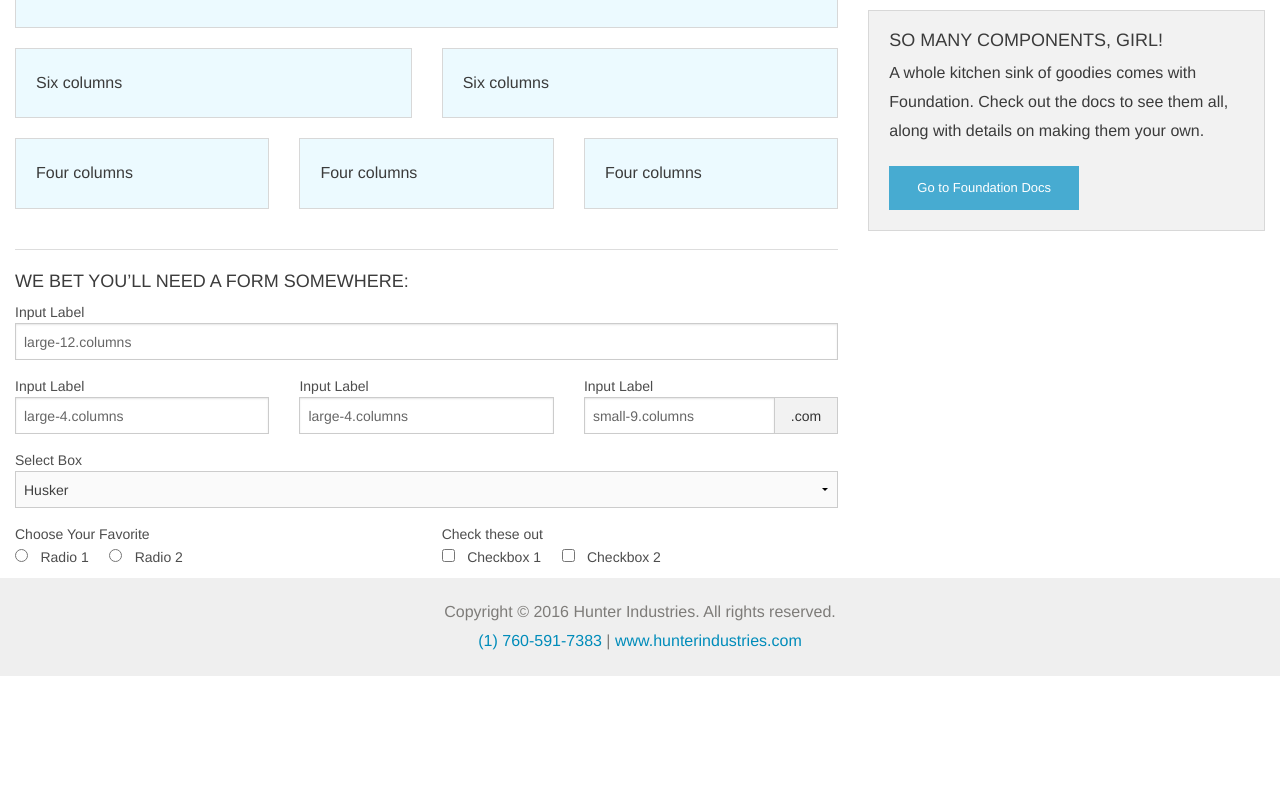
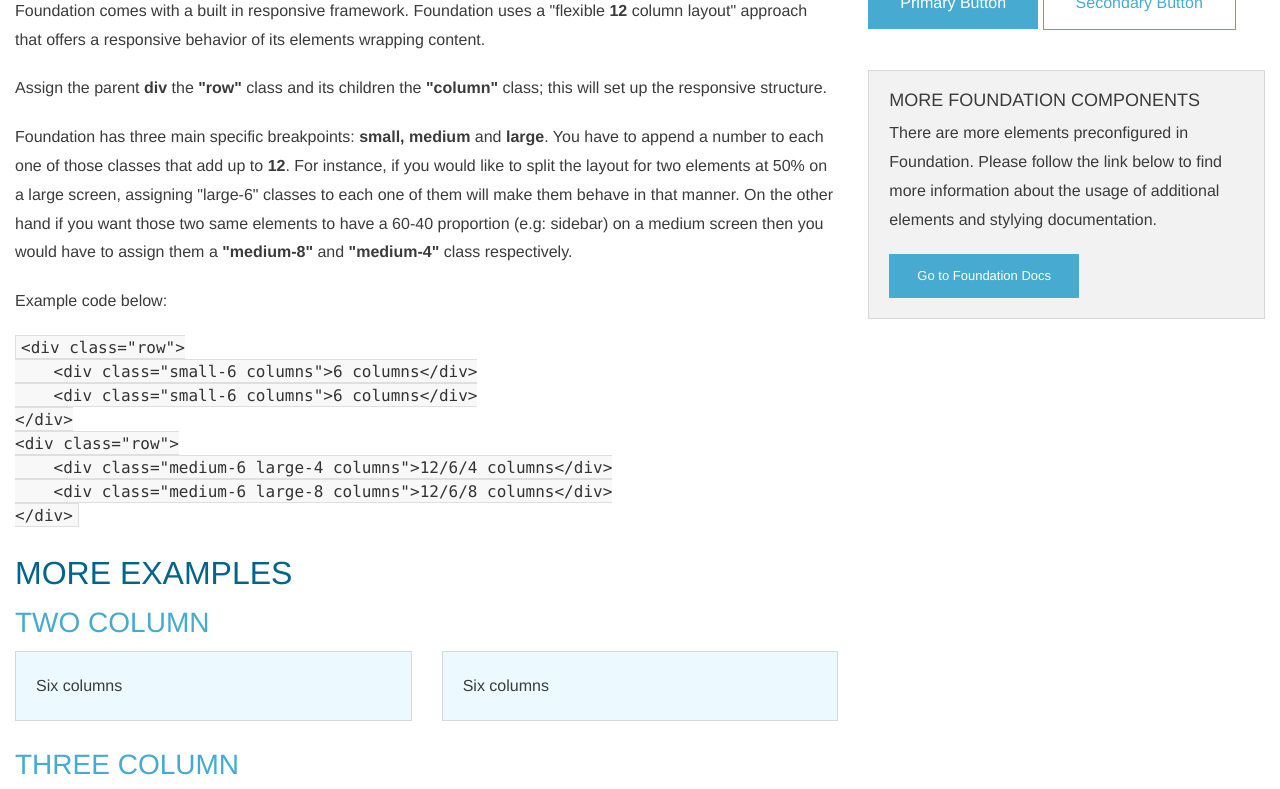
Before and after one commit to tulliav/HunterFoundation, a website: page pagetemplate.html in a window 1280 px wide. Shown: the part 384-1173 px from the top of the page. Before the commit the page ends 1060 px from the top, so only its background shows below. Drawn offline with Linux system fonts and the light colour scheme.

Commit message:
Content update, style fixing
Added content for hyperlink usage along with its new "secondary" class. Created content for the template.html page and fixed css/js issues in all pages.

```diff
--- a/js/app.js
+++ b/js/app.js
@@ -7,7 +7,7 @@
 	//scroll animation
 	$('a').click(function(){
 	    $('html, body').animate({
-	        scrollTop: $( $.attr(this, 'href') ).offset().top
+	        scrollTop: $( $.attr(this, 'href') ).offset().top - 60
 	    }, 500);
 	    return false;
 	});
--- a/pagetemplate.html
+++ b/pagetemplate.html
@@ -85,17 +85,28 @@
         </div>
         <div class="column"></div>
     </div>
-    <div class="row">
+    <div class="main row">
         <div class="large-8 medium-8 columns">
-            <h2>Columns</h2>
-            <p>Foundation comes with a built in responsive framework.</p>
-            <!-- Grid Example -->
-            <div class="row">
-                <div class="large-12 columns ">
-                    <div class="callout panel">
-                    </div>
-                </div>
+            <h2>Examples</h2>
+            <p>Foundation comes with a built in responsive framework. Foundation uses a "flexible <strong>12</strong> column layout" approach that offers a responsive behavior of its elements wrapping content.</p>
+
+            <p>Assign the parent <strong>div</strong> the <strong>"row"</strong> class and its children the <strong>"column"</strong> class; this will set up the responsive structure.</p>
+            <p>Foundation has three main specific breakpoints: <strong>small, medium</strong> and <strong>large</strong>. You have to append a number to each one of those classes that add up to <strong>12</strong>. For instance, if you would like to split the layout for two elements at 50% on a large screen, assigning "large-6" classes to each one of them will make them behave in that manner. On the other hand if you want those two same elements to have a 60-40 proportion (e.g: sidebar) on a medium screen then you would have to assign them a <strong>"medium-8"</strong> and <strong>"medium-4"</strong> class respectively.</p>
+            <p>Example code below:</p>
+            <div class="docs-code" data-docs-code="">
+            <pre>
+<code class="html"><span class="hljs-tag">&lt;<span class="hljs-name">div</span> <span class="hljs-attr">class</span>=<span class="hljs-string">"row"</span>&gt;</span>
+    <span class="hljs-tag">&lt;<span class="hljs-name">div</span> <span class="hljs-attr">class</span>=<span class="hljs-string">"small-6 columns"</span>&gt;</span>6 columns<span class="hljs-tag">&lt;/<span class="hljs-name">div</span>&gt;</span>
+    <span class="hljs-tag">&lt;<span class="hljs-name">div</span> <span class="hljs-attr">class</span>=<span class="hljs-string">"small-6 columns"</span>&gt;</span>6 columns<span class="hljs-tag">&lt;/<span class="hljs-name">div</span>&gt;</span>
+<span class="hljs-tag">&lt;/<span class="hljs-name">div</span>&gt;</span>
+<span class="hljs-tag">&lt;<span class="hljs-name">div</span> <span class="hljs-attr">class</span>=<span class="hljs-string">"row"</span>&gt;</span>
+    <span class="hljs-tag">&lt;<span class="hljs-name">div</span> <span class="hljs-attr">class</span>=<span class="hljs-string">"medium-6 large-4 columns"</span>&gt;</span>12/6/4 columns<span class="hljs-tag">&lt;/<span class="hljs-name">div</span>&gt;</span>
+    <span class="hljs-tag">&lt;<span class="hljs-name">div</span> <span class="hljs-attr">class</span>=<span class="hljs-string">"medium-6 large-8 columns"</span>&gt;</span>12/6/8 columns<span class="hljs-tag">&lt;/<span class="hljs-name">div</span>&gt;</span>
+<span class="hljs-tag">&lt;/<span class="hljs-name">div</span>&gt;</span></code>
+            </pre>
             </div>
+            <h2>More Examples</h2>
+            <h3>Two Column</h3>
             <div class="row">
                 <div class="large-6 medium-6 columns">
                     <div class="callout panel">
@@ -108,6 +119,7 @@
                     </div>
                 </div>
             </div>
+            <h3>Three Column</h3>
             <div class="row">
                 <div class="large-4 medium-4 small-4 columns">
                     <div class="callout panel">
@@ -125,77 +137,35 @@
                     </div>
                 </div>
             </div>
-            <hr />
-            <h5>We bet you&rsquo;ll need a form somewhere:</h5>
-            <form>
-                <div class="row">
-                    <div class="large-12 columns">
-                        <label>Input Label</label>
-                        <input type="text" placeholder="large-12.columns" />
+            <h3>Sidebar</h3>
+            <div class="row">
+                <div class="small-8 medium-8 large-8 columns">
+                    <div class="callout panel">
+                        <p>Main content</p>
                     </div>
                 </div>
-                <div class="row">
-                    <div class="large-4 medium-4 columns">
-                        <label>Input Label</label>
-                        <input type="text" placeholder="large-4.columns" />
-                    </div>
-                    <div class="large-4 medium-4 columns">
-                        <label>Input Label</label>
-                        <input type="text" placeholder="large-4.columns" />
-                    </div>
-                    <div class="large-4 medium-4 columns">
-                        <div class="row collapse">
-                            <label>Input Label</label>
-                            <div class="small-9 columns">
-                                <input type="text" placeholder="small-9.columns" />
-                            </div>
-                            <div class="small-3 columns">
-                                <span class="postfix">.com</span>
-                            </div>
-                        </div>
+                <div class="small-4 medium-4 large-4 columns">
+                    <div class="callout panel">
+                        <p>Sidebar</p>
                     </div>
                 </div>
-                <div class="row">
-                    <div class="large-12 columns">
-                        <label>Select Box</label>
-                        <select>
-                            <option value="husker">Husker</option>
-                            <option value="starbuck">Starbuck</option>
-                            <option value="hotdog">Hot Dog</option>
-                            <option value="apollo">Apollo</option>
-                        </select>
+            </div>
+            <h3>Callout panel</h3>
+            <div class="row">
+                <div class="large-12 columns ">
+                    <div class="callout panel">
+                        <p>Callout panel example</p>
                     </div>
                 </div>
-                <div class="row">
-                    <div class="large-6 medium-6 columns">
-                        <label>Choose Your Favorite</label>
-                        <input type="radio" name="pokemon" value="Red" id="radio-1">
-                        <label for="radio-1">Radio 1</label>
-                        <input type="radio" name="pokemon" value="Blue" id="radio-2">
-                        <label for="radio-2">Radio 2</label>
-                    </div>
-                    <div class="large-6 medium-6 columns">
-                        <label>Check these out</label>
-                        <input id="checkbox1" type="checkbox">
-                        <label for="checkbox1">Checkbox 1</label>
-                        <input id="checkbox2" type="checkbox">
-                        <label for="checkbox2">Checkbox 2</label>
-                    </div>
-                </div>
-                <div class="row">
-                    <div class="large-12 columns">
-
-                    </div>
-                </div>
-            </form>
+            </div>
         </div>
         <div class="large-4 medium-4 columns">
             <h5>Try one of these buttons:</h5>
             <p><a href="#" class=" button">Primary Button</a>
                 <a href="#" class="medium secondary button">Secondary Button</a></p>
             <div class="panel">
-                <h5>So many components, girl!</h5>
-                <p>A whole kitchen sink of goodies comes with Foundation. Check out the docs to see them all, along with details on making them your own.</p>
+                <h5>More foundation components</h5>
+                <p>There are more elements preconfigured in Foundation. Please follow the link below to find more information about the usage of additional elements and stylying documentation.</p>
                 <a href="http://foundation.zurb.com/docs/" class="small button">Go to Foundation Docs</a>
             </div>
         </div>
@@ -214,7 +184,4 @@
     <script src="js/foundation.js"></script>
     <script src="js/app.js"></script>
 </body>
-
 </html>
-
-</html>
--- a/scss/app.scss
+++ b/scss/app.scss
@@ -44,8 +44,8 @@
 h2 																			{ }
 /*Main Hunter Stylying*/
 header 																		{ width: 100%; background-color: $hblue; padding: 12px; position: fixed; top: 0; left: 0; z-index: 3000;
-	.inner 																	{ overflow: hidden;
-		#menu-icon 															{ margin-right: 12px; float: left;}
+	.inner 																	{ display: flex;
+		#menu-icon 															{ margin-right: 12px; }
 		> svg 																{ display: block; height: 36px; width: auto; float: left;  }
 
 	}
@@ -63,6 +63,7 @@
 		> svg 																{ position: absolute; top: 35%; right: 10px; height: 32px; width: 32px; }
 	}
 }
+.main 																		{ margin-top: 60px; }
 footer 																		{ background-color: #efefef; padding: 20px;
 	.inner 																	{
 		p 																	{ margin: 0; text-align: center; color: $hgrey; }
@@ -88,7 +89,7 @@
 
 
 /*Hamburger animation*/
-.c-hamburger 																{ display: block; position: relative; overflow: hidden; margin: 0; padding: 0; width: 30px; height: 36px; font-size: 0; text-indent: -9999px; box-shadow: none; border-radius: 0; border: none; cursor: pointer; transition: background 0.3s; }
+.c-hamburger 																{ display: block; position: relative; overflow: hidden; margin: 0; padding: 0; min-width: 30px; height: 36px; font-size: 0; text-indent: -9999px; box-shadow: none; border-radius: 0; border: none; cursor: pointer; transition: background 0.3s; }
 .c-hamburger:focus 															{ outline: none; }
 .c-hamburger span 															{ display: block; position: absolute; top: 16px; left: 0; right: 10px; height: 4px; width: 30px; background: white; }
 .c-hamburger span::before, .c-hamburger span::after 						{ position: absolute; display: block; left: 0; width: 30px; height: 4px; background-color: #fff; content: ""; }
```
Also changed, not shown: index.html (+3 -2 lines), styleguide.html (+12 -1 lines), stylesheets/app.css.
